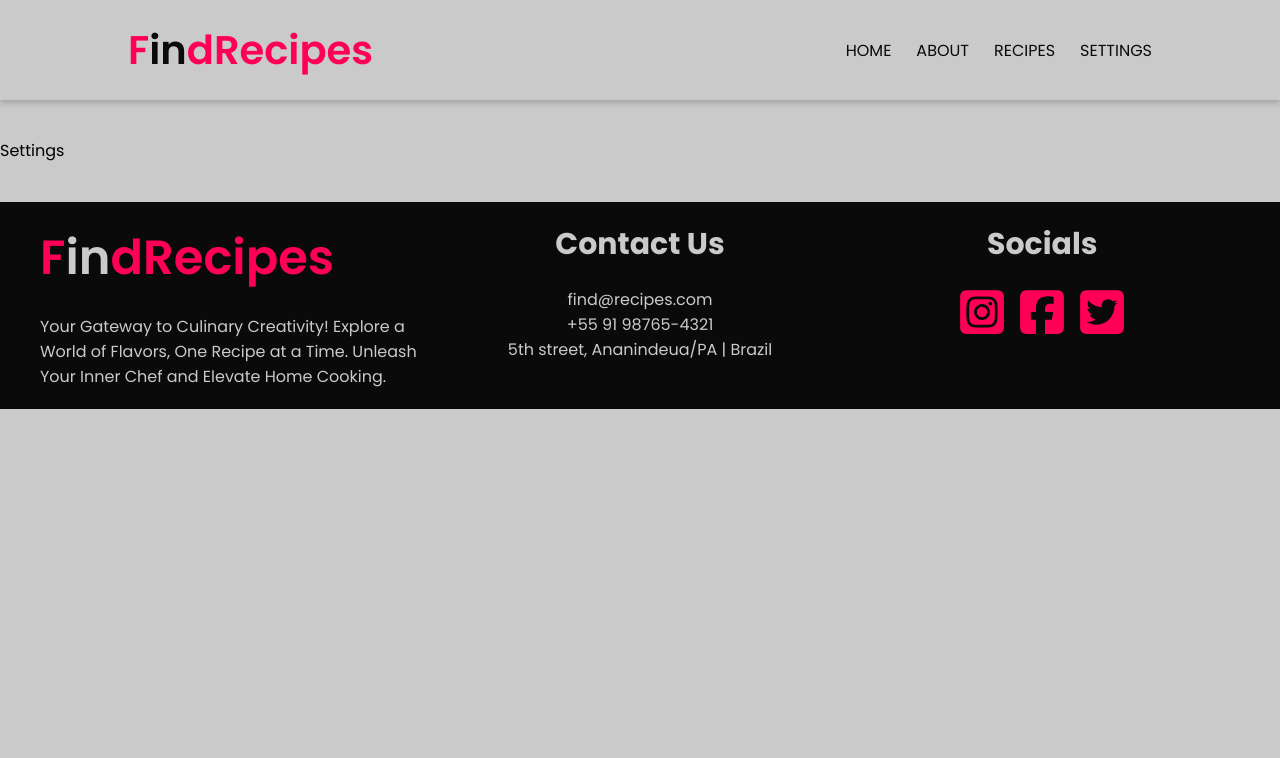
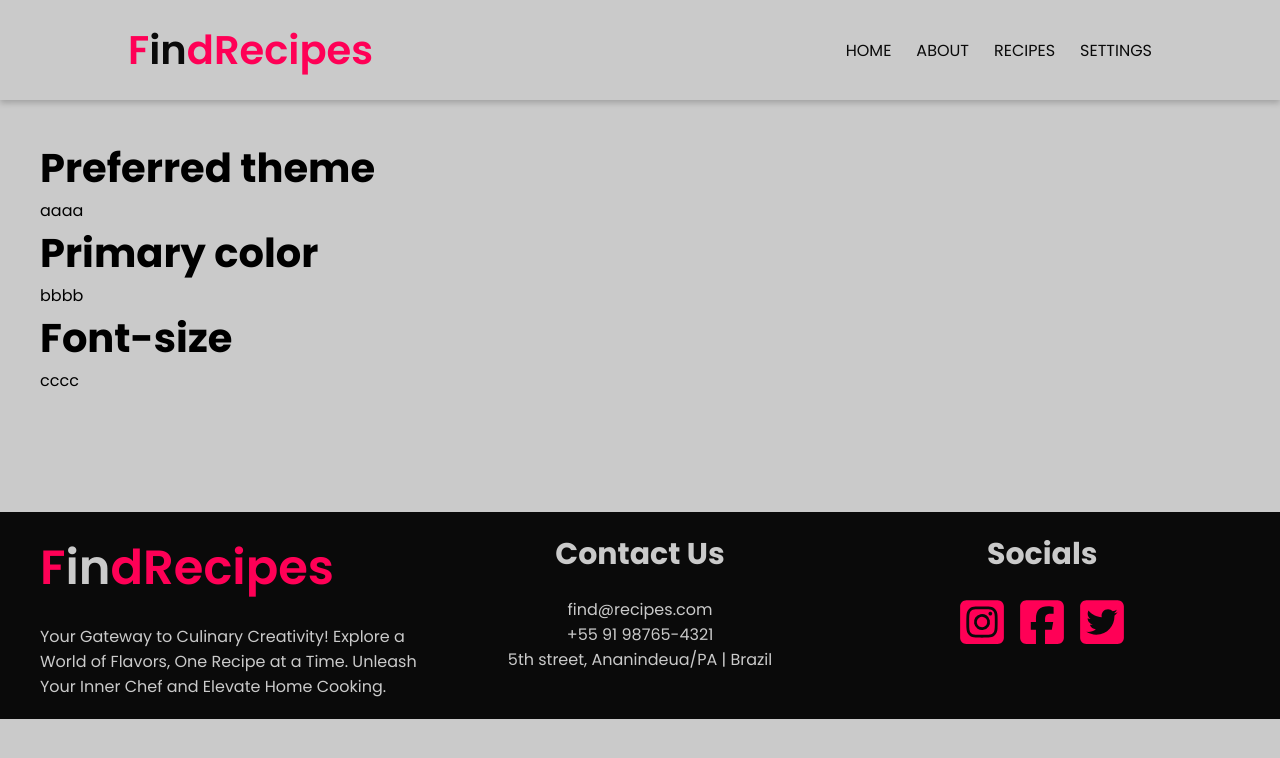
Before and after one commit to ecpieritz/find-recipes, a React (Create React App) app: page /settings in a window 1280 px wide. Shown: the top 758 px of the page. Built offline with nearby package versions, Linux system fonts and the light colour scheme.

Commit message:
Added Settings base

```diff
--- a/src/pages/Settings.js
+++ b/src/pages/Settings.js
@@ -1,11 +1,22 @@
-import React from 'react'
+import React from "react";
 
 function Settings() {
   return (
-    <>
-      Settings
-    </>
-  )
+    <div className="fr-settings section">
+      <h2>Preferred theme</h2>
+      <div className="fr-settings__options-container">
+        aaaa
+      </div>
+      <h2>Primary color</h2>
+      <div className="fr-settings__options-container">
+        bbbb
+      </div>
+      <h2>Font-size</h2>
+      <div className="fr-settings__options-container">
+        cccc
+      </div>
+    </div>
+  );
 }
 
-export default Settings
+export default Settings;
```
